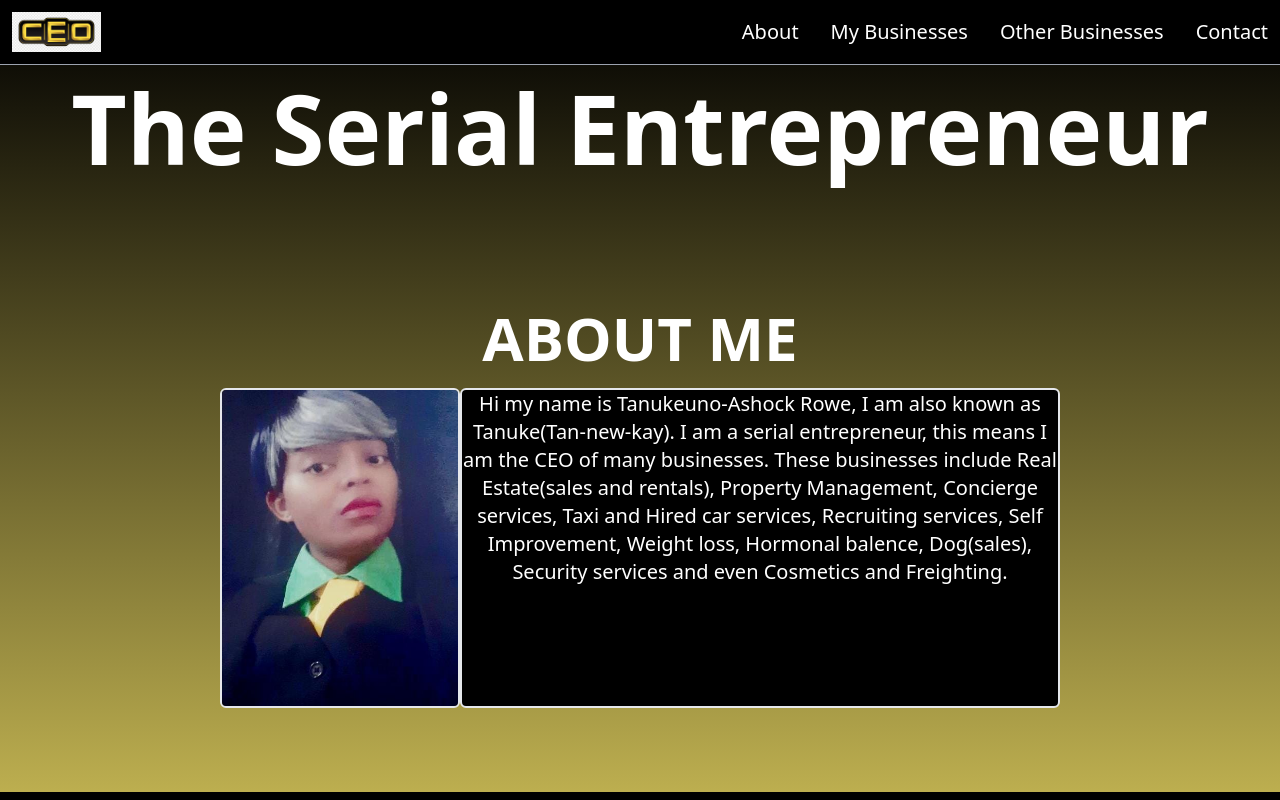
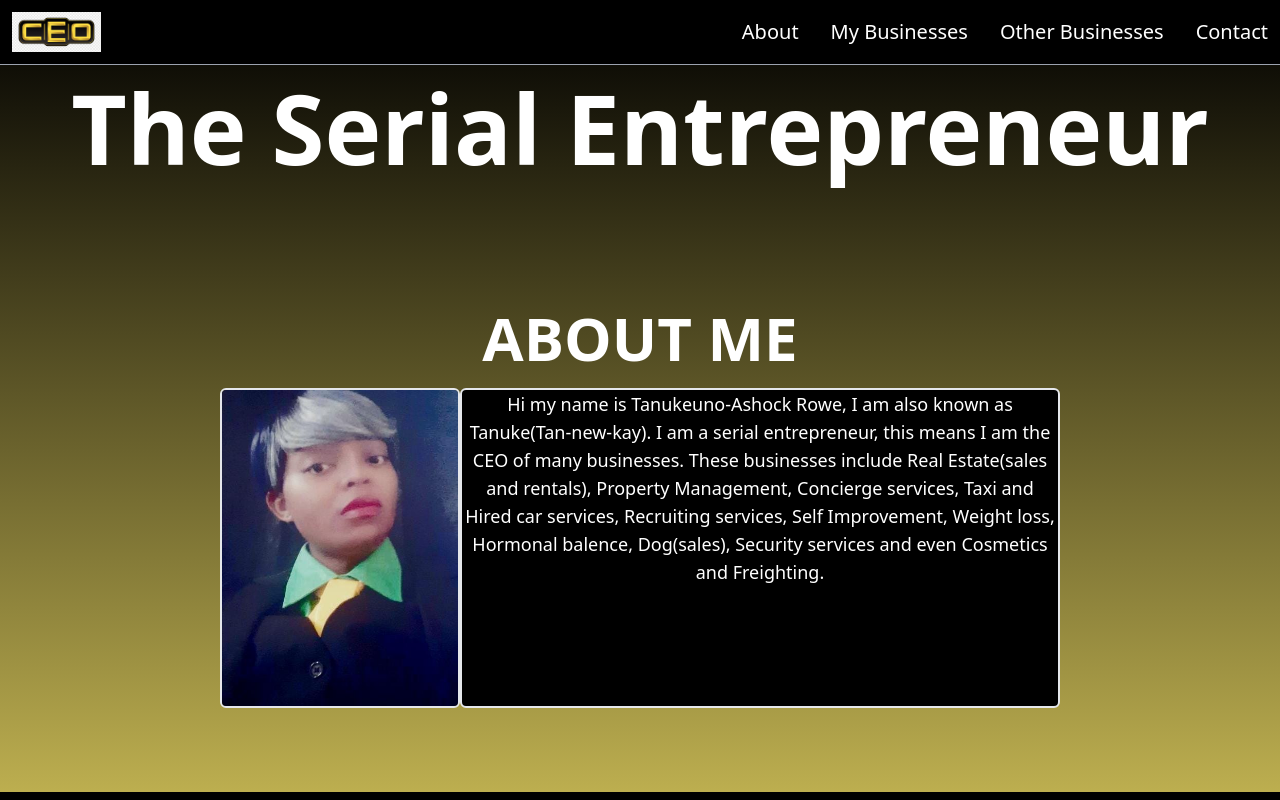
Before and after one commit to fibini/serial-entreprenuer-website, a React (Vite) app: page / in a window 1280 px wide. Shown: the top 800 px of the page. Built offline with nearby package versions, Linux system fonts and the light colour scheme.

Commit message:
adjust css

```diff
--- a/src/About.jsx
+++ b/src/About.jsx
@@ -12,7 +12,7 @@ export default function About()
                 <div className="flex justify-center mb-5">
                     <img className="border-2 rounded-md sm:h-80 w-60 md:max-w-screen-md" src={portrait} alt="portrait"/>
                 </div>
-                <div className="bg-black text-white text-xl border-2 rounded-md h-80 lg:w-1/2">
+                <div className="bg-black text-white border-2 rounded-md h-80 lg:w-1/2 text-lg">
                     <p>Hi my name is Tanukeuno-Ashock Rowe, I am also known as Tanuke(Tan-new-kay). I am a serial entrepreneur, this means I am the CEO of many businesses. These businesses include Real Estate(sales and rentals), Property Management, Concierge services, Taxi and Hired car services, Recruiting services, Self Improvement, Weight loss, Hormonal balence, Dog(sales), Security services and even Cosmetics and Freighting.</p>
                 </div>
             </div>
```
